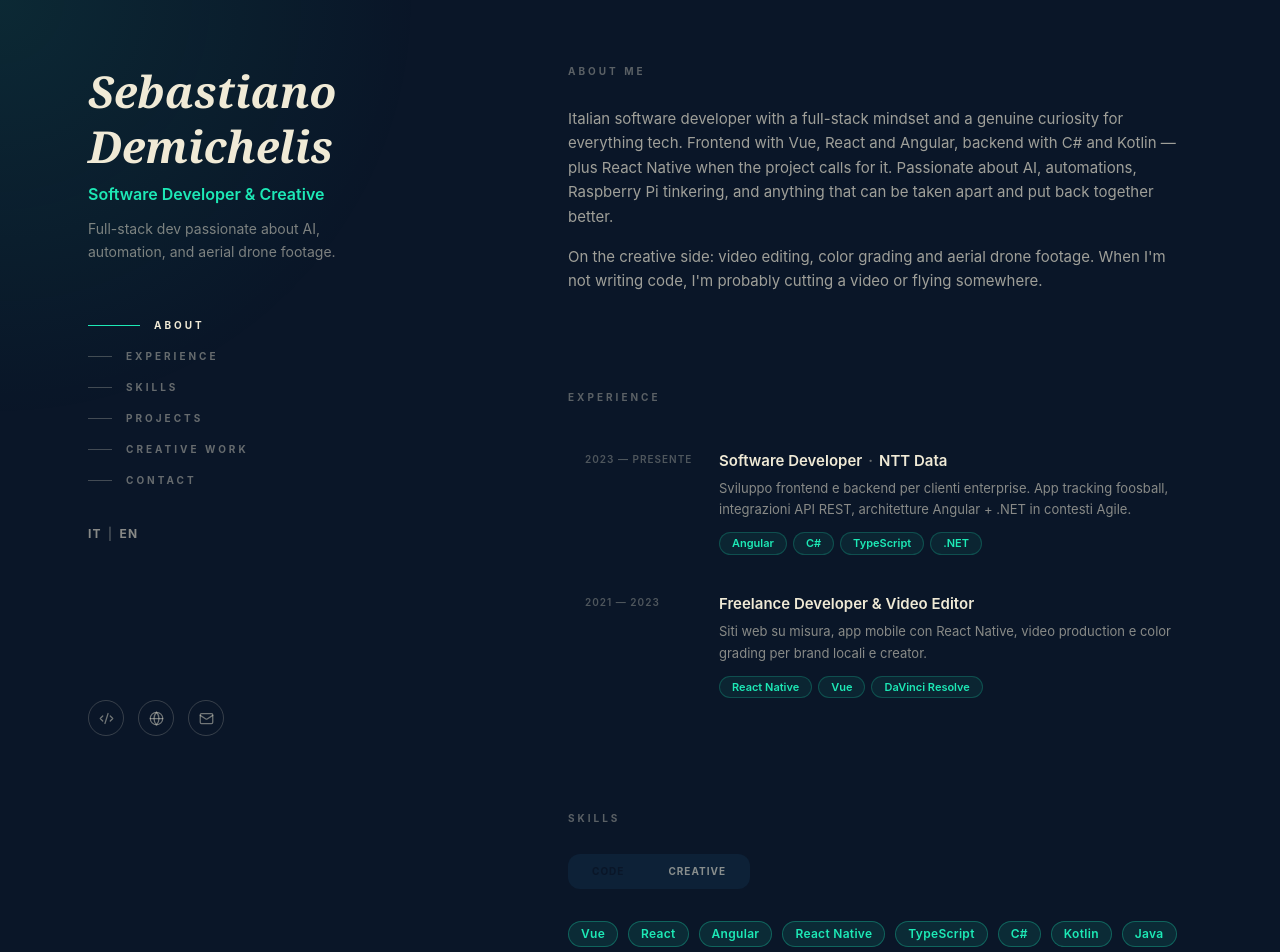
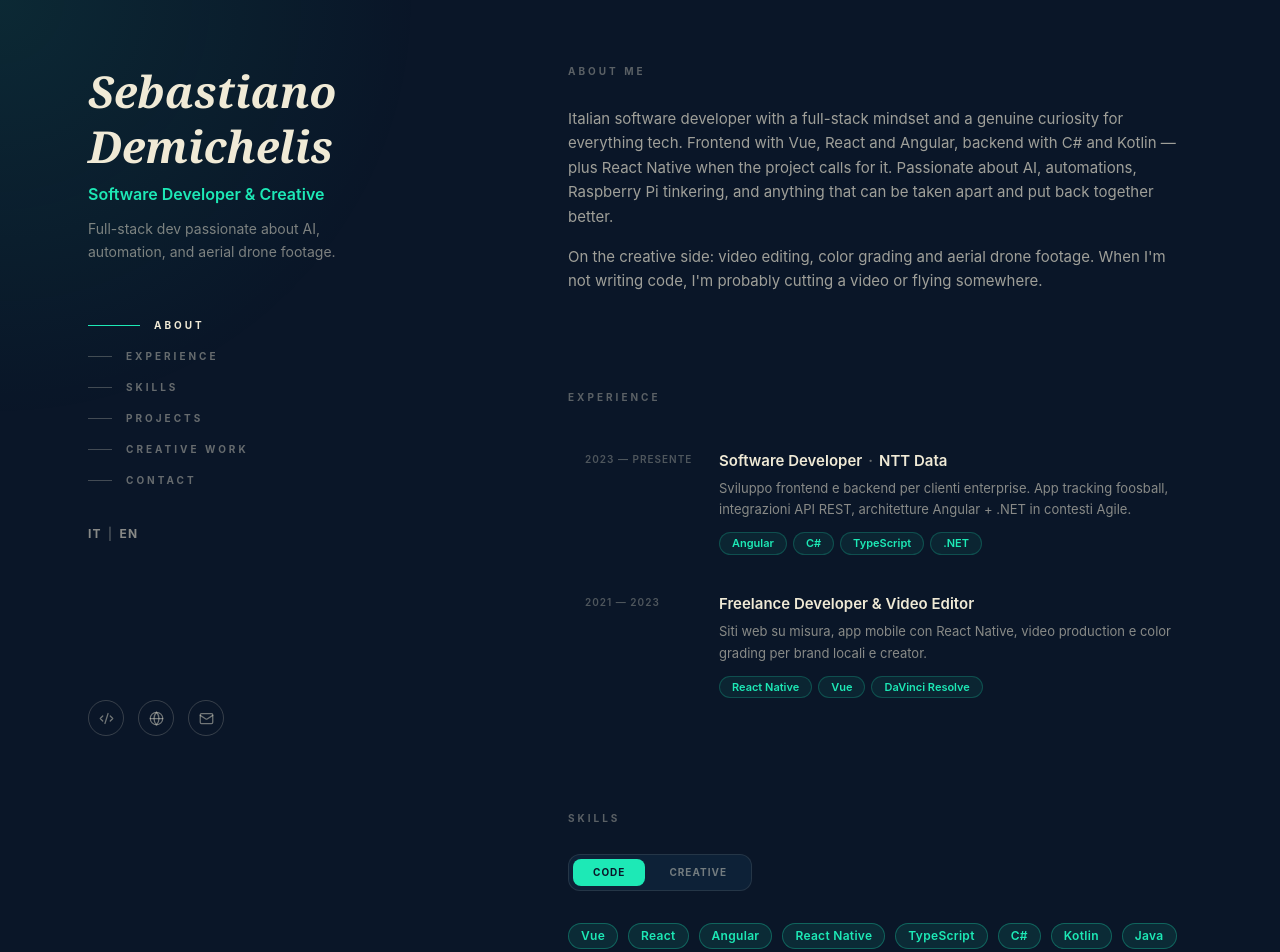
Before and after one commit to deeeemiss/portfolio, a React app: page / in a window 1280 px wide. Shown: the top 952 px of the page. Built offline with nearby package versions, Linux system fonts and the light colour scheme; the HTML template or start-up script is replaced by a standard one.

Commit message:
fix: Skills tab active state visibility — z-index and label z-10

```diff
--- a/src/components/sections/Skills.tsx
+++ b/src/components/sections/Skills.tsx
@@ -22,23 +22,22 @@ export function Skills() {
       </h2>
 
       {/* Tab selector */}
-      <div className="flex gap-1 p-1 bg-bg-surface rounded-xl w-fit mb-8">
+      <div className="flex gap-1 p-1 bg-bg-surface border border-text-primary/10 rounded-xl w-fit mb-8">
         {tabs.map(({ key, label }) => (
           <button
             key={key}
             onClick={() => setTab(key)}
             className={`relative px-5 py-1.5 text-[10px] font-bold uppercase tracking-widest rounded-lg transition-colors duration-200 ${
-              tab === key ? 'text-bg-base' : 'text-text-primary/55 hover:text-text-primary'
+              tab === key ? 'text-bg-base' : 'text-text-primary/45 hover:text-text-primary'
             }`}
           >
             {tab === key && (
               <motion.div
                 layoutId="tab-pill"
                 className="absolute inset-0 bg-accent rounded-lg"
-                style={{ zIndex: -1 }}
               />
             )}
-            {label}
+            <span className="relative z-10">{label}</span>
           </button>
         ))}
       </div>
```
